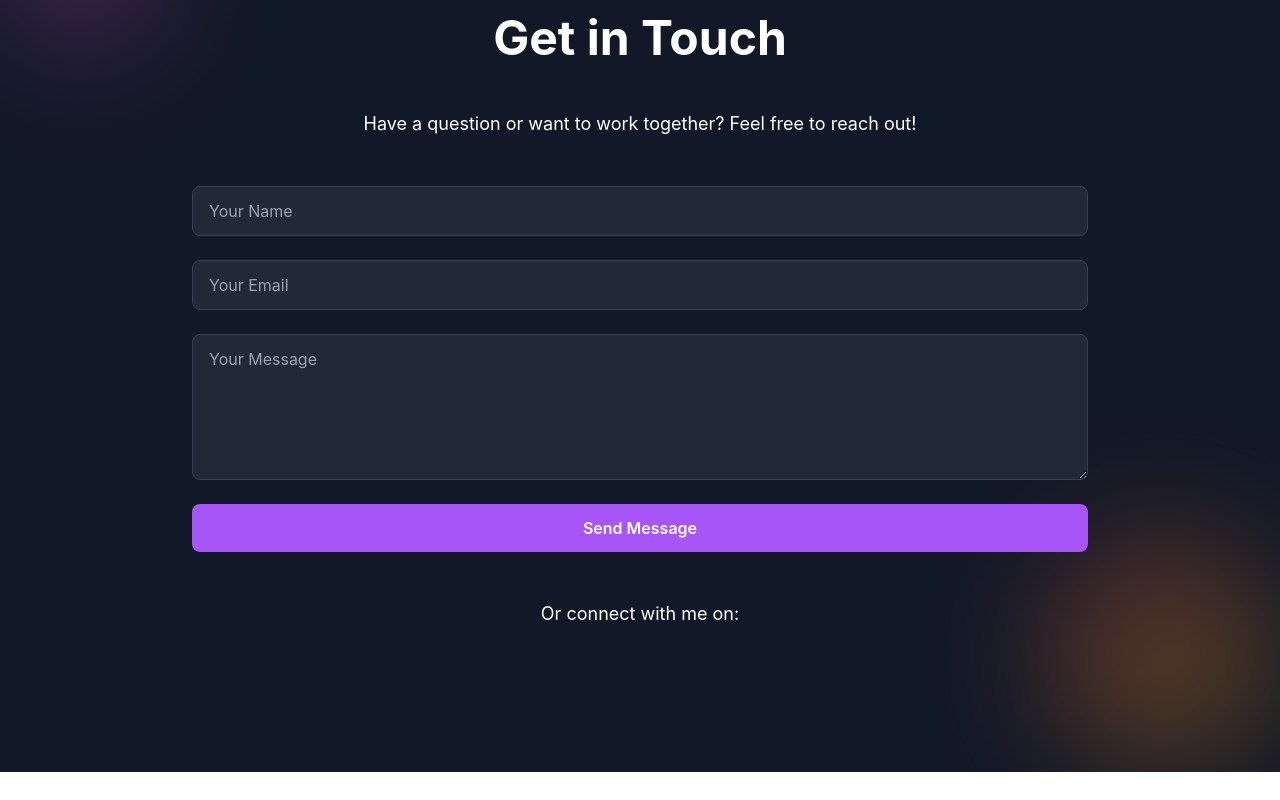
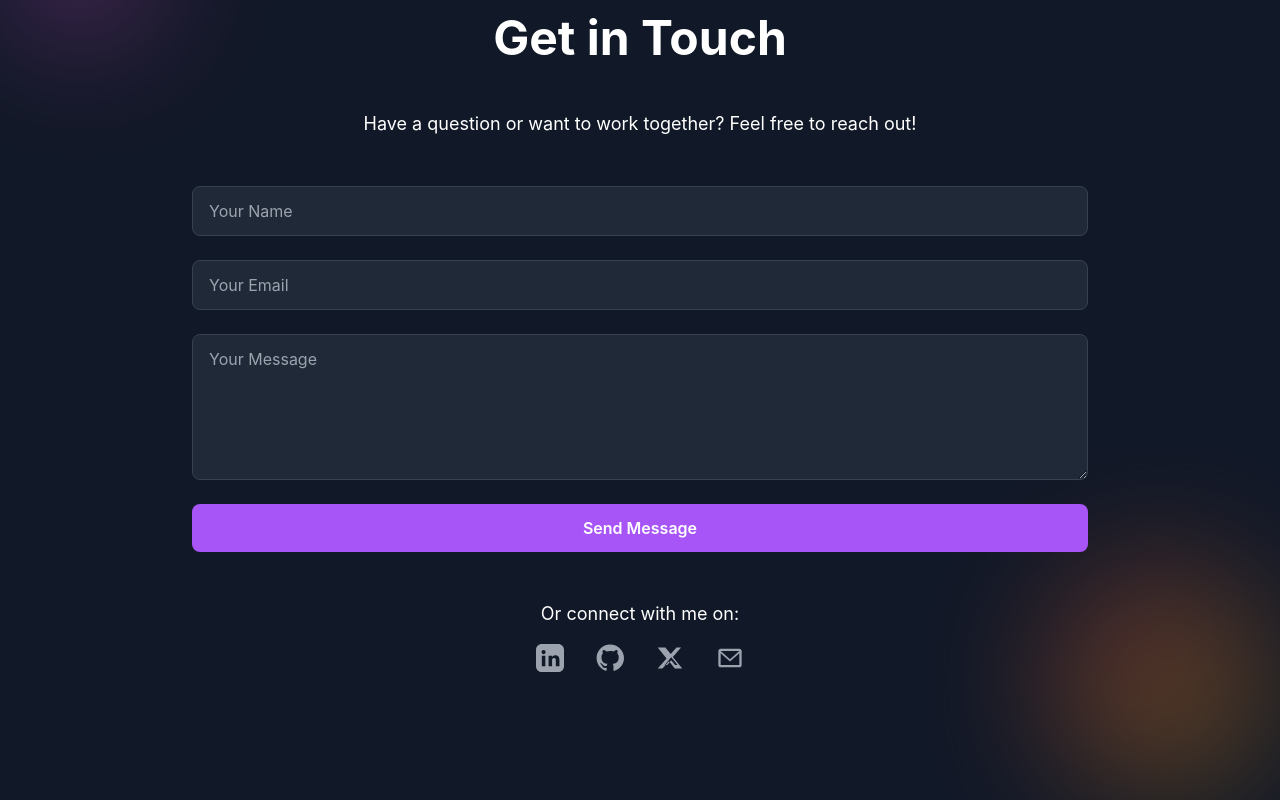
Before and after one commit to shashanksuri616/mypage, a React (Create React App) app in the folder frontend/: page / in a window 1280 px wide. Shown: the part 4443-5243 px from the top of the page. Before the commit the page ends 5215 px from the top, so only its background shows below. Built offline with nearby package versions, Linux system fonts and the light colour scheme.

Commit message:
Added socials

```diff
--- a/frontend/src/components/Contact.js
+++ b/frontend/src/components/Contact.js
@@ -1,5 +1,44 @@
 import { useState } from 'react';
 import { motion } from 'framer-motion';
+
+const socials = [
+  {
+    name: "LinkedIn",
+    url: "https://www.linkedin.com/in/surishashank/",
+    icon: (
+      <svg className="w-7 h-7" fill="currentColor" viewBox="0 0 24 24">
+        <path d="M19 0h-14c-2.76 0-5 2.24-5 5v14c0 2.76 2.24 5 5 5h14c2.76 0 5-2.24 5-5v-14c0-2.76-2.24-5-5-5zm-11 19h-3v-9h3v9zm-1.5-10.29c-.97 0-1.75-.79-1.75-1.75s.78-1.75 1.75-1.75 1.75.79 1.75 1.75-.78 1.75-1.75 1.75zm13.5 10.29h-3v-4.5c0-1.08-.02-2.47-1.5-2.47-1.5 0-1.73 1.17-1.73 2.39v4.58h-3v-9h2.89v1.23h.04c.4-.75 1.37-1.54 2.82-1.54 3.02 0 3.58 1.99 3.58 4.58v4.73z"/>
+      </svg>
+    ),
+  },
+  {
+    name: "GitHub",
+    url: "https://github.com/shashanksuri616",
+    icon: (
+      <svg className="w-7 h-7" fill="currentColor" viewBox="0 0 24 24">
+        <path d="M12 .5C5.73.5.5 5.73.5 12c0 5.08 3.29 9.39 7.86 10.91.58.11.79-.25.79-.56 0-.28-.01-1.02-.02-2-3.2.7-3.88-1.54-3.88-1.54-.53-1.34-1.3-1.7-1.3-1.7-1.06-.72.08-.71.08-.71 1.17.08 1.78 1.2 1.78 1.2 1.04 1.78 2.73 1.27 3.4.97.11-.76.41-1.27.75-1.56-2.56-.29-5.26-1.28-5.26-5.7 0-1.26.45-2.29 1.19-3.09-.12-.29-.52-1.46.11-3.04 0 0 .97-.31 3.18 1.18a11.1 11.1 0 0 1 2.9-.39c.98 0 1.97.13 2.9.39 2.2-1.49 3.17-1.18 3.17-1.18.63 1.58.23 2.75.11 3.04.74.8 1.19 1.83 1.19 3.09 0 4.43-2.7 5.41-5.27 5.7.42.36.8 1.09.8 2.2 0 1.59-.01 2.87-.01 3.26 0 .31.21.67.8.56C20.71 21.39 24 17.08 24 12c0-6.27-5.23-11.5-12-11.5z"/>
+      </svg>
+    ),
+  },
+  {
+    name: "X",
+    url: "https://x.com/Shashank_E616",
+    icon: (
+      <svg className="w-7 h-7" fill="currentColor" viewBox="0 0 24 24">
+        <path d="M17.53 3H21.5l-7.06 8.06L22.5 21h-6.37l-5.01-6.13L5.5 21H1.5l7.5-8.58L1.5 3h6.5l4.62 5.66L17.53 3zm-1.13 15h2.13l-5.5-6.73-5.5 6.73h2.13l3.37-4.13 3.37 4.13z"/>
+      </svg>
+    ),
+  },
+  {
+    name: "Gmail",
+    url: "mailto:shashank.suri616@gmail.com",
+    icon: (
+      <svg className="w-7 h-7" fill="currentColor" viewBox="0 0 24 24">
+        <path d="M20 4H4c-1.1 0-2 .9-2 2v12c0 1.1.9 2 2 2h16c1.1 0 2-.9 2-2V6c0-1.1-.9-2-2-2zm0 2v.01L12 13 4 6.01V6h16zm0 12H4v-9.99l8 6.99 8-6.99V18z"/>
+      </svg>
+    ),
+  },
+];
 
 const Contact = () => {
   const [form, setForm] = useState({ name: '', email: '', message: '' });
@@ -23,6 +62,7 @@ const Contact = () => {
       setStatus('Something went wrong.');
     }
   };
+
   return (
     <motion.section id="contact"
       className="bg-gray-900 py-32 px-6 text-white relative overflow-hidden"
@@ -84,20 +124,24 @@ const Contact = () => {
         {status && <p className="mt-4 text-center">{status}</p>}
         <div className="mt-12 text-center">
           <p className="text-lg mb-4">Or connect with me on:</p>
-          <div className="flex justify-center space-x-6">
-            <a href="#" className="text-gray-400 hover:text-white transition-all duration-300" aria-label="LinkedIn">
-              <i className="fab fa-linkedin text-2xl"></i>
-            </a>
-            <a href="#" className="text-gray-400 hover:text-white transition-all duration-300" aria-label="GitHub">
-              <i className="fab fa-github text-2xl"></i>
-            </a>
-            <a href="#" className="text-gray-400 hover:text-white transition-all duration-300" aria-label="Twitter">
-              <i className="fab fa-twitter text-2xl"></i>
-            </a>
+          <div className="flex justify-center space-x-8">
+            {socials.map(s => (
+              <a
+                key={s.name}
+                href={s.url}
+                target="_blank"
+                rel="noopener noreferrer"
+                className="text-gray-400 hover:text-white transition-all duration-300"
+                aria-label={s.name}
+              >
+                {s.icon}
+              </a>
+            ))}
           </div>
         </div>
       </div>
     </motion.section>
   );
 };
+
 export default Contact;
```
